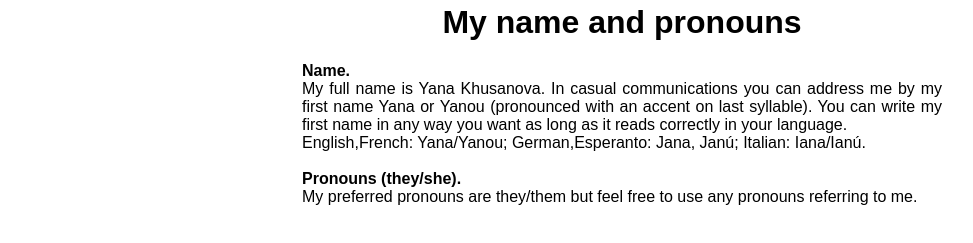
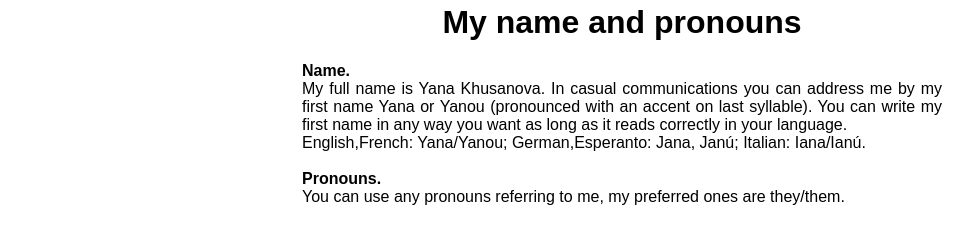
Before and after one commit to khusanova/khusanova.github.io, a plain HTML site: page pronouns.html in a window 1280 px wide. Shown: the part 509-752 px from the top of the page, without its empty margins (26-999 px from the left). Drawn offline with Linux system fonts and the light colour scheme.

Commit message:
Update pronouns.html

```diff
--- a/pronouns.html
+++ b/pronouns.html
@@ -50,8 +50,8 @@ a:hover{
      <p> <b>Name.</b>
      <br> My full name is Yana Khusanova. In casual communications you can address me by my first name Yana or Yanou (pronounced with an accent on last syllable). You can write my first name in any way you want as long as it reads correctly in your language. <br>English,French: Yana/Yanou; German,Esperanto: Jana, Janú; Italian: Iana/Ianú.
         <br><br>
-        <b> Pronouns (they/she). </b>
-        <br> My preferred pronouns are they/them but feel free to use any pronouns referring to me.
+        <b> Pronouns. </b>
+        <br> You can use any pronouns referring to me, my preferred ones are they/them.
      </p>
      </div>
 </body>
```
